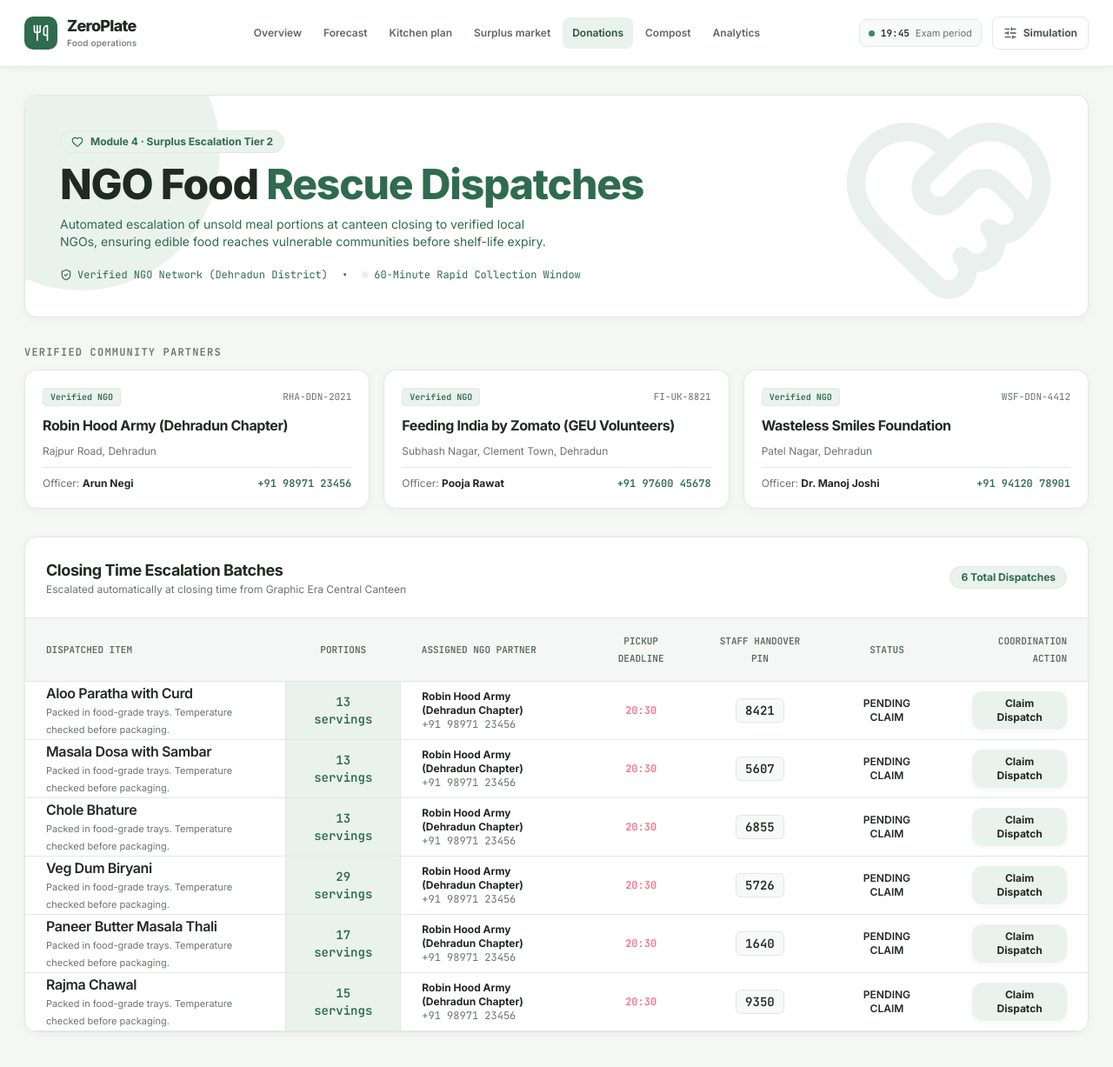
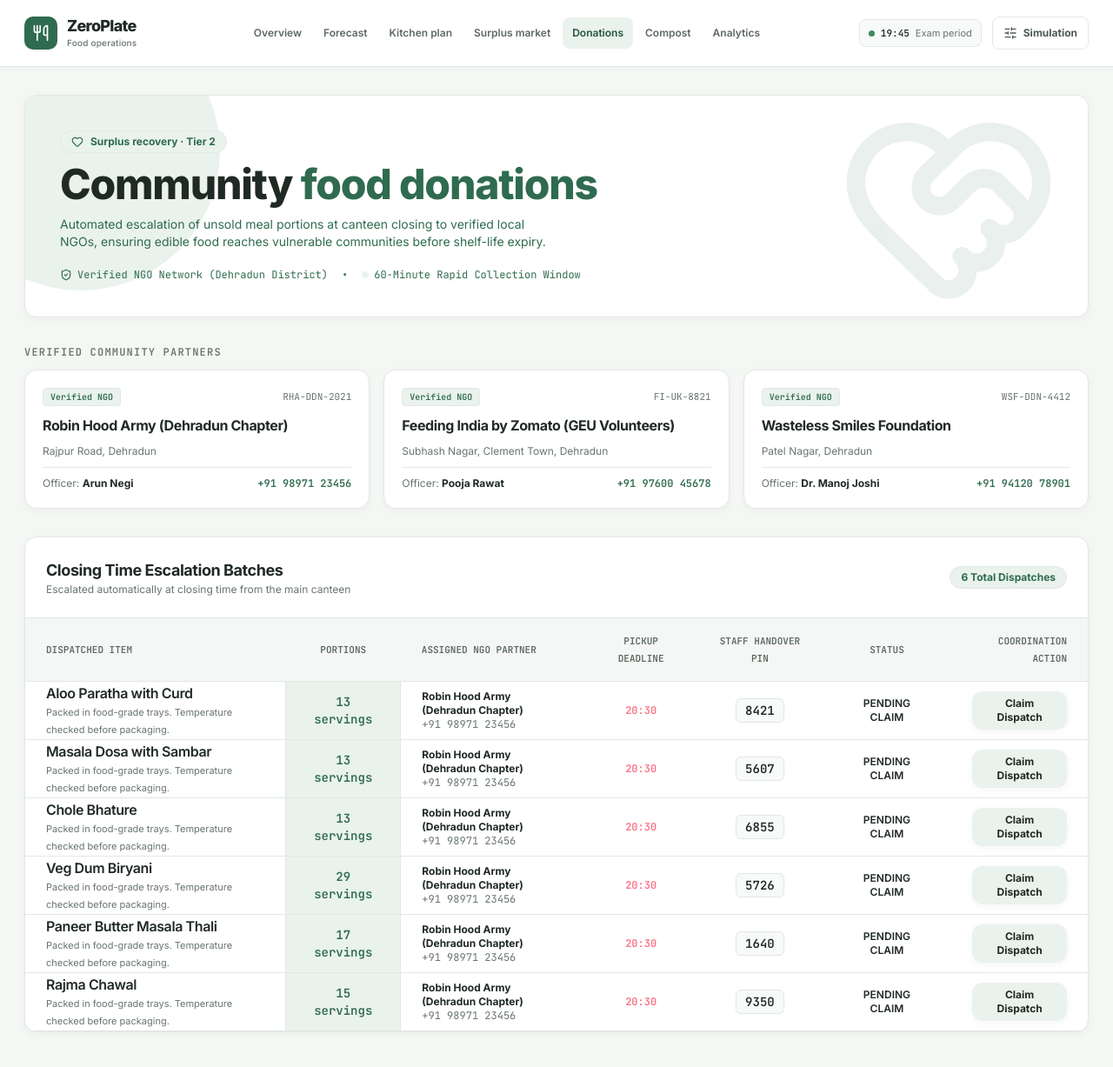
Before and after one commit to vyasy56-afk/ZeroPlate, a Flask app: page /ngo/ in a window 1280 px wide. Shown: the top 1227 px of the page at 87% size. Run offline with Flask 3, Linux system fonts and the light colour scheme; data comes from the database, SQL or seed files in the repository; some libraries are stand-ins or nearby versions.

Commit message:
Polish ZeroPlate product UI copy

```diff
--- a/app/templates/ngo.html
+++ b/app/templates/ngo.html
@@ -1,6 +1,6 @@
 {% extends "base.html" %}
 
-{% block title %}Module 4 · NGO Donation Coordination{% endblock %}
+{% block title %}Community donations{% endblock %}
 
 {% block content %}
 <div class="space-y-8">
@@ -11,10 +11,10 @@
         <div class="relative z-10 max-w-3xl space-y-3">
             <div class="inline-flex items-center space-x-2 px-3 py-1 rounded-full text-xs font-bold bg-blue-500/15 text-blue-300 border border-blue-500/30">
                 <i data-lucide="heart" class="w-3.5 h-3.5 text-blue-400"></i>
-                <span>Module 4 · Surplus Escalation Tier 2</span>
+                <span>Surplus recovery · Tier 2</span>
             </div>
             <h1 class="text-3xl sm:text-5xl font-black text-white font-heading tracking-tight">
-                NGO Food <span class="gradient-text-cyan">Rescue Dispatches</span>
+                Community <span class="gradient-text-cyan">food donations</span>
             </h1>
             <p class="text-xs sm:text-sm text-blue-100/80 max-w-xl font-normal leading-relaxed">
                 Automated escalation of unsold meal portions at canteen closing to verified local NGOs, ensuring edible food reaches vulnerable communities before shelf-life expiry.
@@ -62,7 +62,7 @@
         <div class="p-6 border-b border-white/5 flex flex-col sm:flex-row items-start sm:items-center justify-between gap-3">
             <div>
                 <h3 class="font-bold text-white text-lg font-heading">Closing Time Escalation Batches</h3>
-                <p class="text-xs text-slate-400">Escalated automatically at closing time from Graphic Era Central Canteen</p>
+                <p class="text-xs text-slate-400">Escalated automatically at closing time from the main canteen</p>
             </div>
             <span class="px-3 py-1 rounded-full text-xs font-bold bg-blue-500/15 text-blue-300 border border-blue-500/30">
                 {{ donations | length }} Total Dispatches
```
